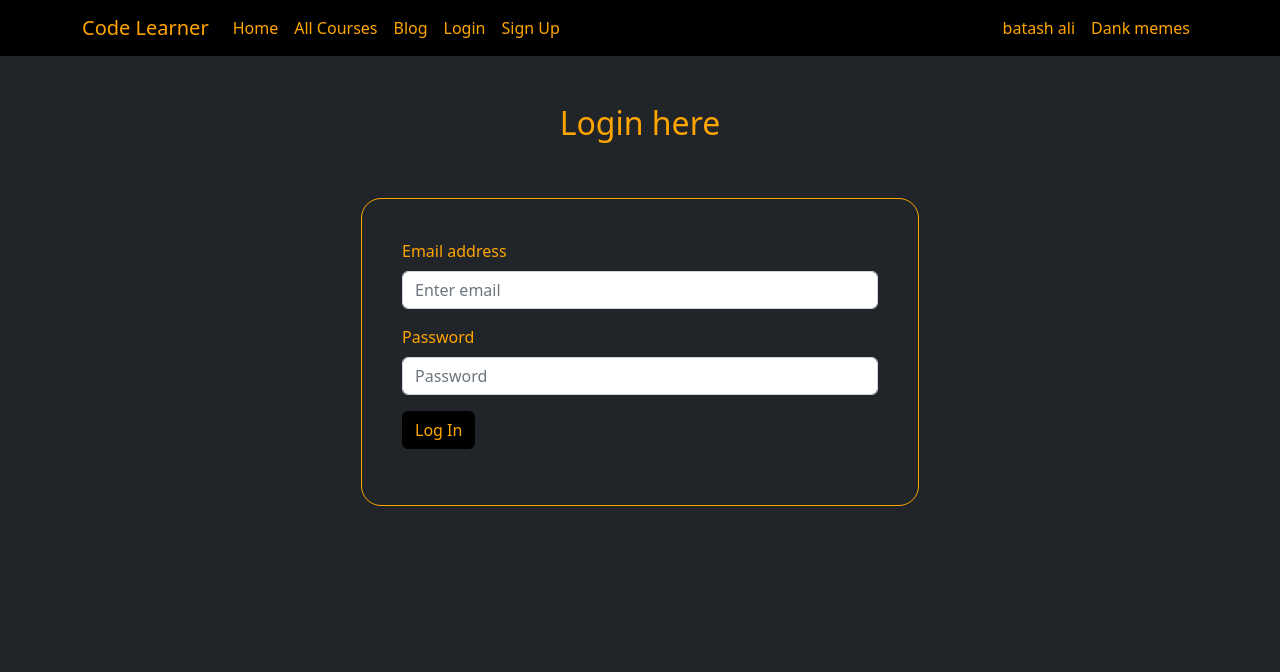
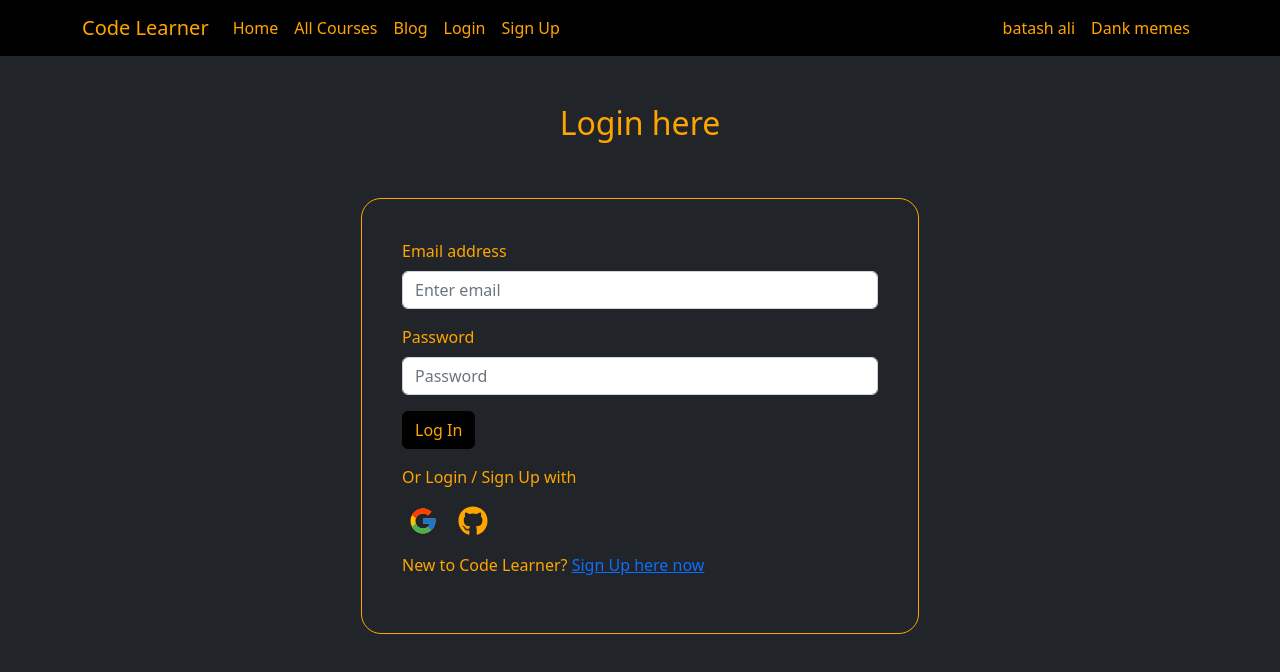
Before and after one commit to BmRahman/code-learner-client, a React (Create React App) app: page /login in a window 1280 px wide. Shown: the top 672 px of the page. Built offline with nearby package versions, Linux system fonts and the light colour scheme; no server answers.

Commit message:
google login done

```diff
--- a/src/Components/AllCourse/AllCourse.js
+++ b/src/Components/AllCourse/AllCourse.js
@@ -10,7 +10,7 @@ import './AllCourse.css';
 const AllCourse = () => {
     const everyCourse = useLoaderData()
     return (
-        <div className=''>
+        <div className='all bg-dark'>
             <Container>
                 <Row>
                     <Col lg='10'>
--- a/src/Components/Course/course.js
+++ b/src/Components/Course/course.js
@@ -11,7 +11,7 @@ const Course = () => {
     const allDetails = useLoaderData()
     const {title, image_url, details, price, mentor, rating} = allDetails
     return (
-        <div>
+        <div className='bg-dark'>
             <Container>
                 <Row>
                     <Col lg='10'>
--- a/src/Components/Header/Header.css
+++ b/src/Components/Header/Header.css
@@ -5,5 +5,5 @@
     color: orange;
 }
 .header a:hover{
-    color: crimson;
+    color: white;
 }
--- a/src/Components/Login/Login.css
+++ b/src/Components/Login/Login.css
@@ -0,0 +1,13 @@
+.btn-google{
+    border: none;
+}
+.btn-git{
+    color: orange;
+    border: none;
+}
+.font-g{
+    font-size: 30px;
+}
+.btn-google:hover{
+    cursor: pointer;
+}
--- a/src/Components/Login/Login.js
+++ b/src/Components/Login/Login.js
@@ -2,14 +2,29 @@ import React, { useContext, useState } from 'react';
 import { Container } from 'react-bootstrap';
 import Button from 'react-bootstrap/Button';
 import Form from 'react-bootstrap/Form';
-import { useNavigate } from 'react-router-dom';
+import { useNavigate, Link } from 'react-router-dom';
 import { AuthContext } from '../../Contexts/AuthProvider';
+import {FcGoogle} from 'react-icons/fc'
+import {FaGithub} from 'react-icons/fa'
+import './Login.css';
 
 const Login = () => {
-    const {loginUser} = useContext(AuthContext)
+    const {loginUser, googleLogin} = useContext(AuthContext)
     const [error, setError] = useState('')
 
     const navigate = useNavigate()
+
+
+    const handleGoogle = () => {
+        googleLogin()
+        .then(result => {
+            const user = result.user
+            console.log(user)
+        })
+        .catch(error => {
+            console.error(error)
+        })
+    }
 
     const handleLogin = event => {
         event.preventDefault()
@@ -54,7 +69,13 @@ const Login = () => {
       <Button type="submit" className='btn-register'>
         Log In
       </Button>
+      <p className='my-3'>Or Login / Sign Up with</p>
+      <div>
+        <button className='bg-dark btn-google' onClick={handleGoogle}><FcGoogle className='bg-dark font-g'></FcGoogle></button>
+        <button className='bg-dark btn-git'><FaGithub className='bg-dark ms-2 font-g'></FaGithub></button>
+      </div>
       <p className='text-danger my-3 text-uppercase'>{error}</p>
+      <p>New to Code Learner? <Link to='/register'>Sign Up here now</Link></p>
     </Form>
             </Container>
         </div>
--- a/src/Components/Register/Register.js
+++ b/src/Components/Register/Register.js
@@ -4,6 +4,7 @@ import './Register.css';
 import Button from 'react-bootstrap/Button';
 import Form from 'react-bootstrap/Form';
 import { AuthContext } from '../../Contexts/AuthProvider';
+import { Link } from 'react-router-dom';
 
 const Register = () => {
     const [passwordError, setPasswordError] = useState('')
@@ -78,6 +79,7 @@ const Register = () => {
         Sign Up
       </Button>
       <p className='text-danger my-3 text-uppercase'>{passwordError}</p>
+      <p>Already Have An Account? <Link to='/login'>Login Here</Link></p>
     </Form>
             </Container>
         </div>
--- a/src/Components/RightNav/RightNav.css
+++ b/src/Components/RightNav/RightNav.css
@@ -1,5 +1,14 @@
 .c-name{
-    border: 1px solid black;
+    border: 1px solid orange;
     border-radius: 20px;
     padding: 5px 0px;
 }
+.c-name a{
+    color: orange;
+}
+.c-name:hover{
+    border: 1px solid white;
+}
+.c-name a:hover{
+    color: white !important;
+}
--- a/src/Contexts/AuthProvider.js
+++ b/src/Contexts/AuthProvider.js
@@ -1,12 +1,19 @@
 import React from 'react';
 import { createContext } from 'react';
-import {getAuth, createUserWithEmailAndPassword, signInWithEmailAndPassword} from 'firebase/auth';
+import {getAuth, createUserWithEmailAndPassword, signInWithEmailAndPassword, GoogleAuthProvider, signInWithPopup} from 'firebase/auth';
 import app from './../firebase/firebase.init';
 
 export const AuthContext = createContext()
         const auth = getAuth(app)
 
 const AuthProvider = ({children}) => {
+
+    // google sign in
+    const provider = new GoogleAuthProvider;
+
+    const googleLogin = () => {
+        return signInWithPopup(auth, provider)
+    }
 
     // sign in with email password
     const createUser = (email, password) => {
@@ -19,7 +26,7 @@ const AuthProvider = ({children}) => {
     }
 
     const user = {displayName: 'batash ali'}
-    const authInfo = {user, createUser, loginUser}
+    const authInfo = {user, createUser, loginUser, googleLogin}
     return (
         <div>
             <AuthContext.Provider value={authInfo}>
```
Also changed, not shown: src/Assets/banner.png (added).
